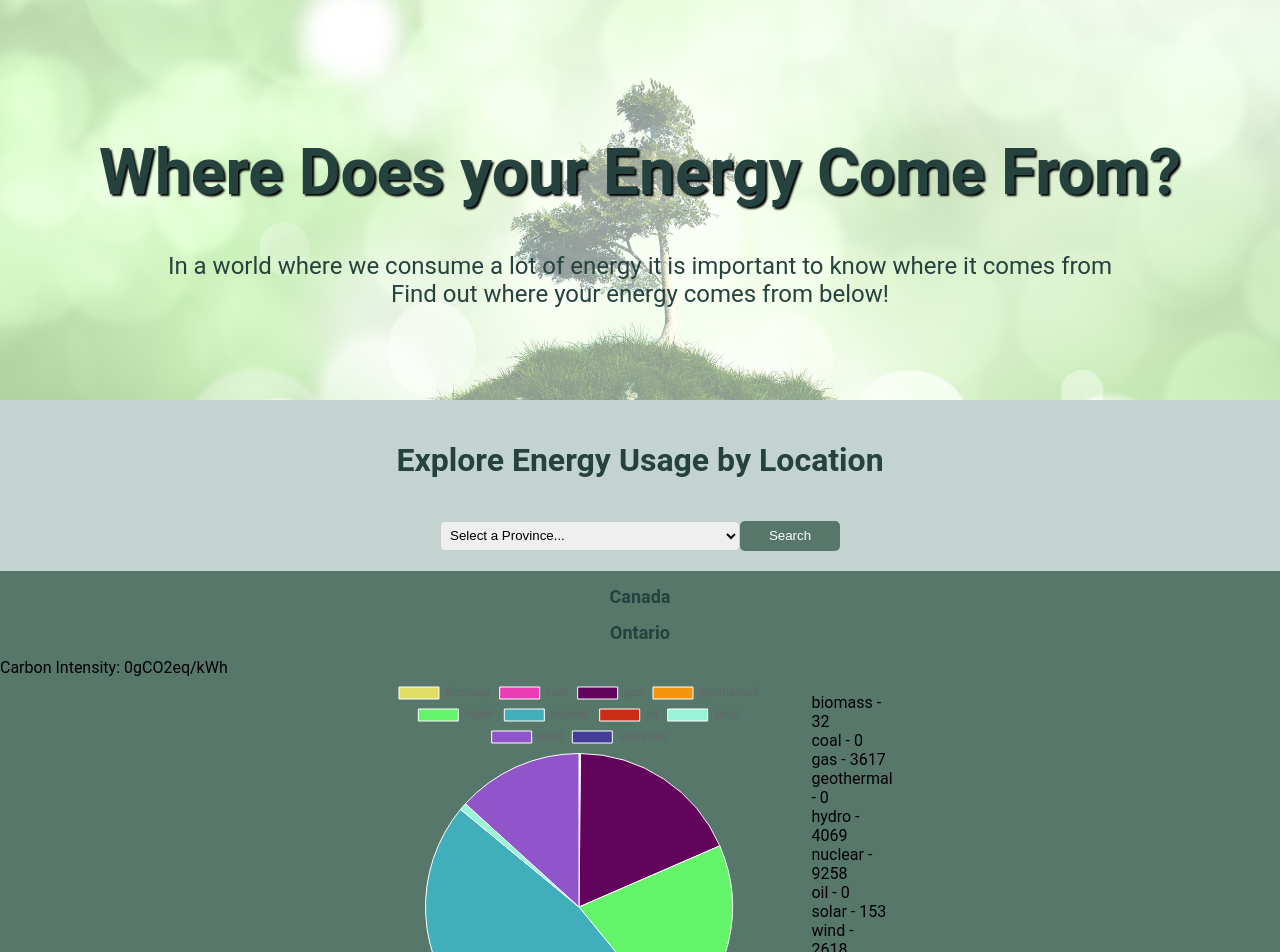
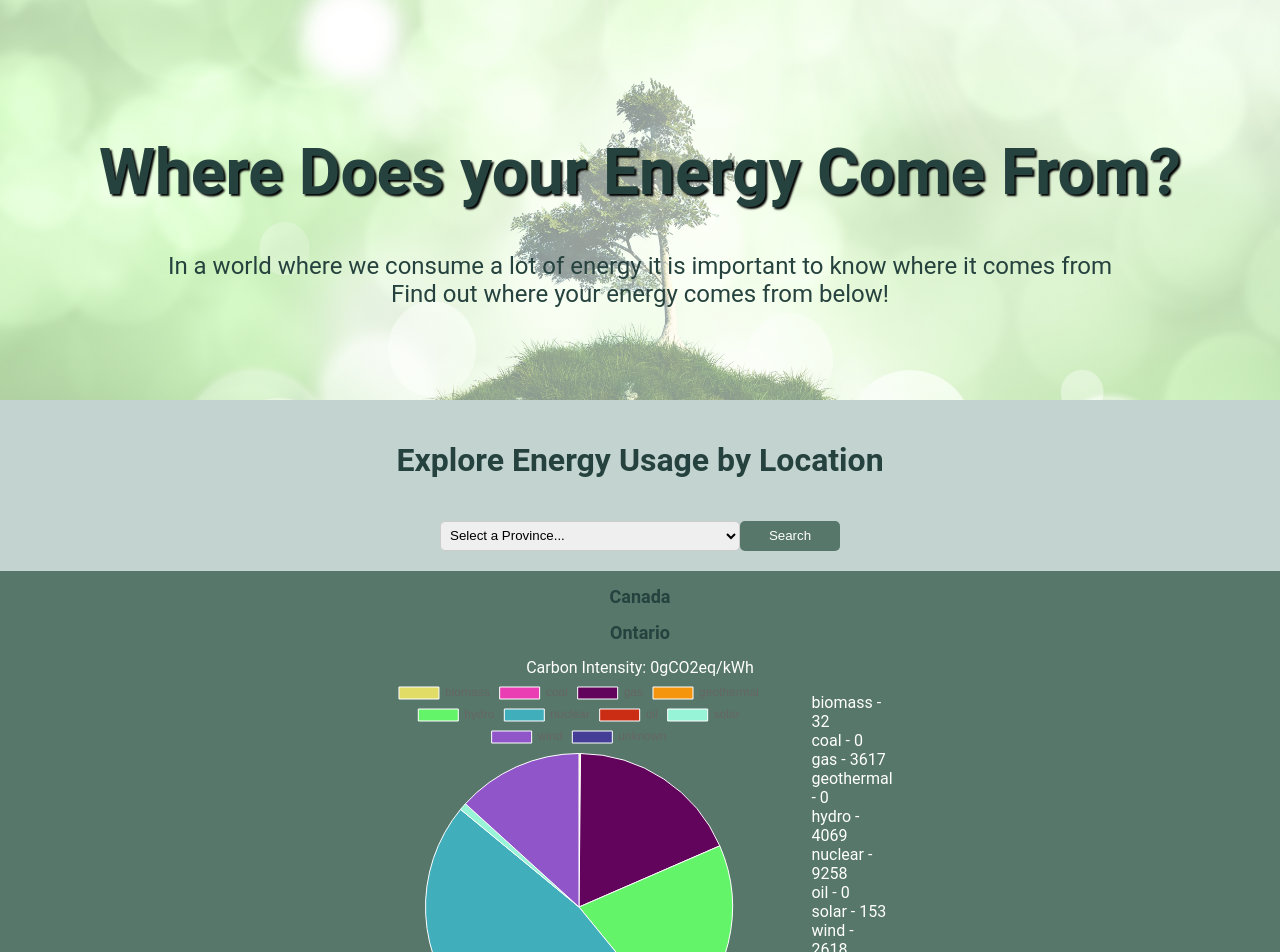
Before and after one commit to SyndicateGit/CheckYourSource, a React (Create React App) app: page / in a window 1280 px wide. Shown: the top 952 px of the page. Built offline with nearby package versions, Linux system fonts and the light colour scheme; no server answers.

Commit message:
Styling of PieChart information, centered and set to white font

```diff
--- a/src/styles/PieChart.css
+++ b/src/styles/PieChart.css
@@ -7,7 +7,20 @@
     margin: auto;
 }
 
+#pieChart ul {
+   color: white;
+}
+
 .values {
     display: inline-block;
     background-color: grey;
 }
+
+#total-consumption,
+#renewable-percentage,
+#carbon-intensity{
+    margin: 0;
+    padding: 0;
+    text-align: center;
+    color: white;
+}
```
